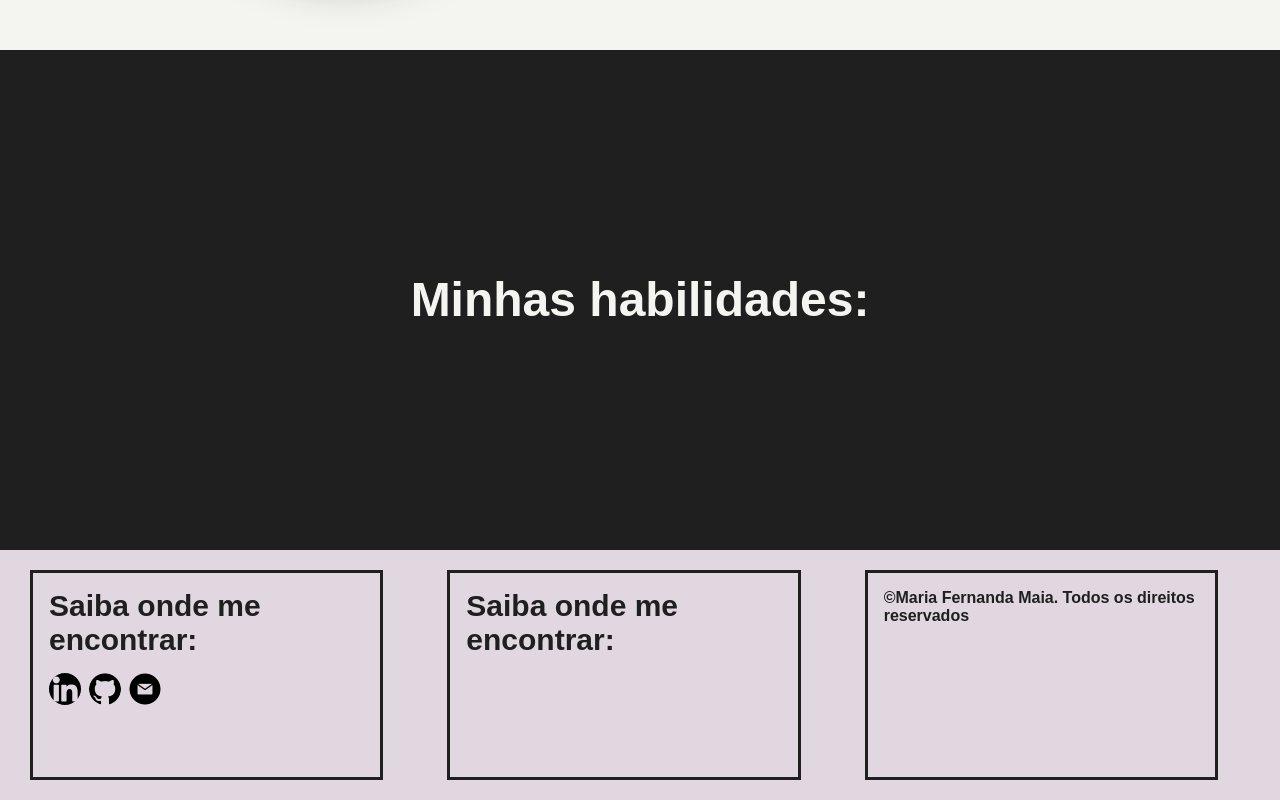
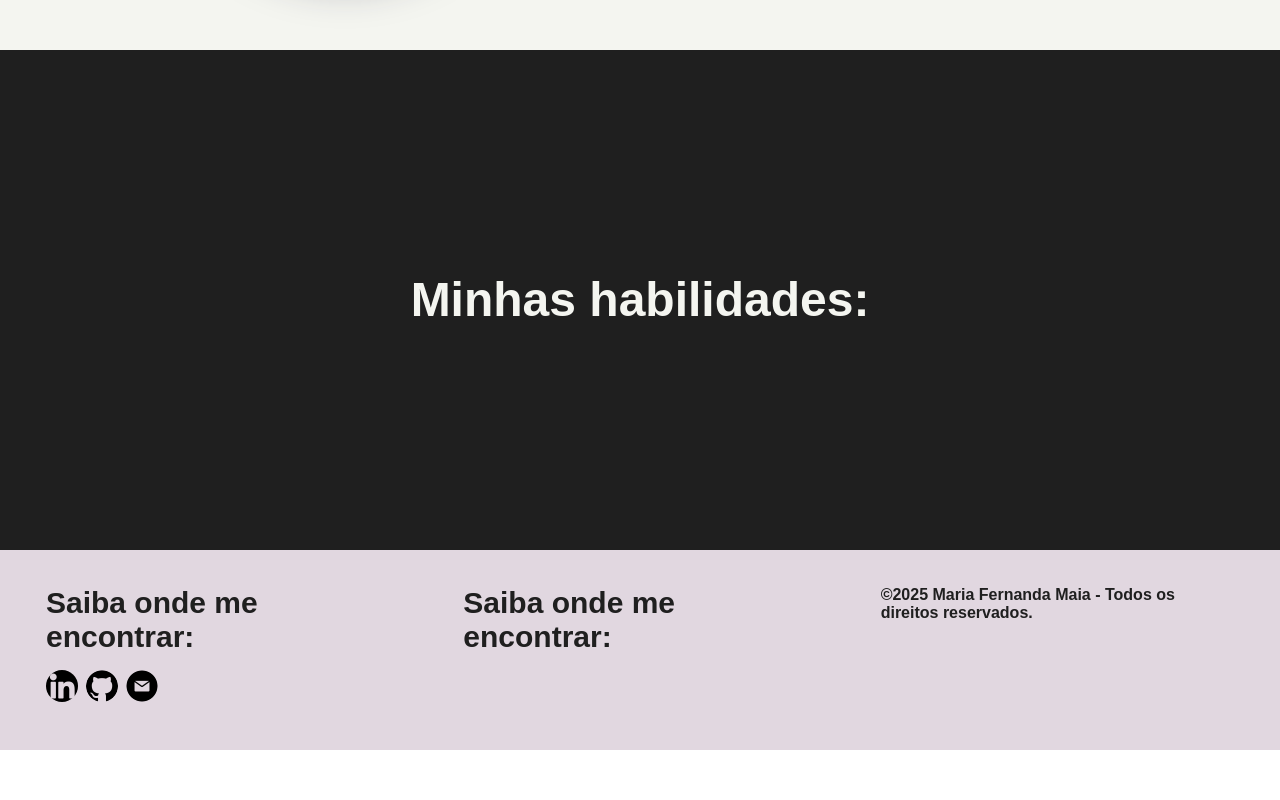
Before and after one commit to mafenandaup/Portifolio-dev, a React (Vite) app in the folder portifolio-main/: page / in a window 1280 px wide. Shown: the part 1011-1811 px from the top of the page. After the commit the page ends 1761 px from the top, so only its background shows below. Built offline with nearby package versions, Linux system fonts and the light colour scheme; a web font is replaced by a local one.

Commit message:
refactor: resize footer

```diff
--- a/portifolio-main/src/pages/home/sections/Contact/Contact.css
+++ b/portifolio-main/src/pages/home/sections/Contact/Contact.css
@@ -17,12 +17,12 @@ footer {
     justify-content: center;
     gap: 2rem;
     min-width: 100vw;
-    height: 250px;
+    height: 200px;
 
 }
 
 .social-media {
-    border: solid var(--notpureblack) 3px;
+
     padding: 1rem;
     display: flex;
     flex-direction: column;
--- a/portifolio-main/src/pages/home/sections/Contact/Contact.jsx
+++ b/portifolio-main/src/pages/home/sections/Contact/Contact.jsx
@@ -21,7 +21,7 @@ function Contact() {
                 </div>
                 <span></span>
                 <div className='social-media' id='copyright'>
-                    <p className='copyright-p'>&copy;Maria Fernanda Maia. Todos os direitos reservados</p>
+                    <p className='copyright-p'>&copy;2025 Maria Fernanda Maia - Todos os direitos reservados.</p>
                 </div>
                 <span></span>
             </footer>
```
